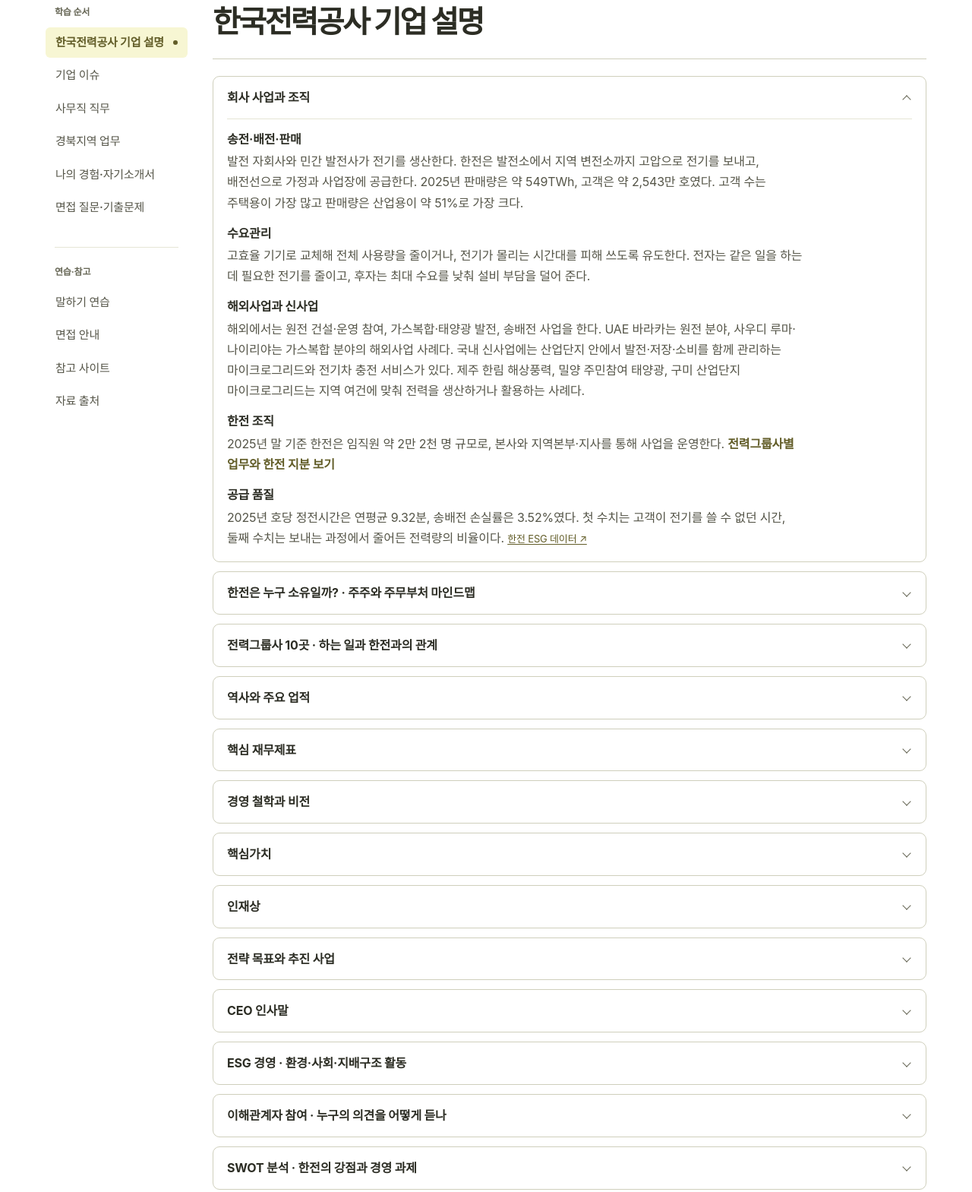
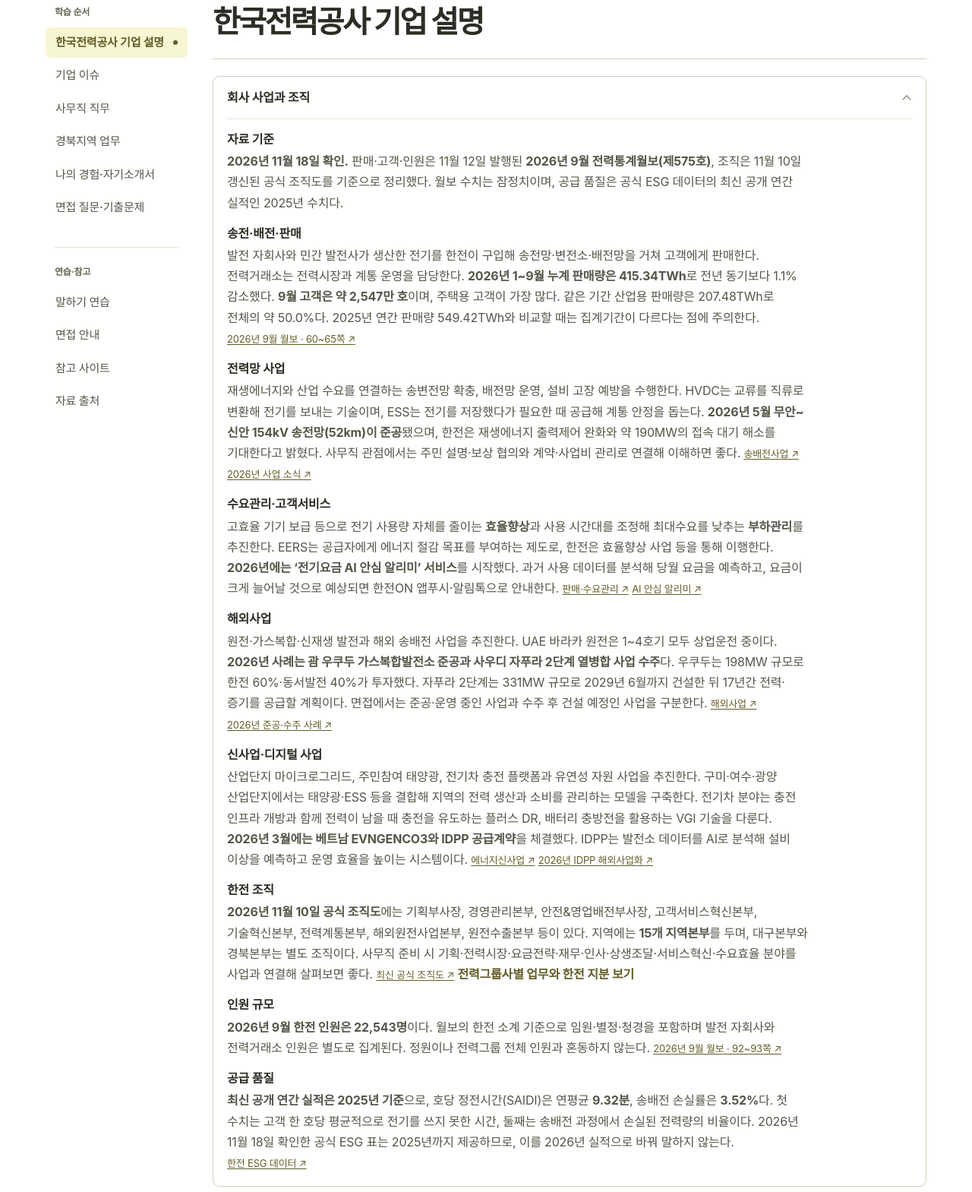
Before and after one commit to ayun-jeong/kepco-interview, a plain HTML site: page index.html in a window 1280 px wide. Shown: the part 110-1679 px from the top of the page at 76% size. Drawn offline with Linux system fonts and the light colour scheme.

Commit message:
Update company business and organization with November 2026 sources

```diff
--- a/index.html
+++ b/index.html
@@ -48,11 +48,15 @@
   <div class="shead"><h2>한국전력공사 기업 설명</h2></div>
   <details class="chapter" id="company-business" open><summary>회사 사업과 조직</summary>
     <dl class="profile">
-      <dt>송전·배전·판매</dt><dd>발전 자회사와 민간 발전사가 전기를 생산한다. 한전은 발전소에서 지역 변전소까지 고압으로 전기를 보내고, 배전선으로 가정과 사업장에 공급한다. 2025년 판매량은 약 549TWh, 고객은 약 2,543만 호였다. 고객 수는 주택용이 가장 많고 판매량은 산업용이 약 51%로 가장 크다.</dd>
-      <dt>수요관리</dt><dd>고효율 기기로 교체해 전체 사용량을 줄이거나, 전기가 몰리는 시간대를 피해 쓰도록 유도한다. 전자는 같은 일을 하는 데 필요한 전기를 줄이고, 후자는 최대 수요를 낮춰 설비 부담을 덜어 준다.</dd>
-      <dt>해외사업과 신사업</dt><dd>해외에서는 원전 건설·운영 참여, 가스복합·태양광 발전, 송배전 사업을 한다. UAE 바라카는 원전 분야, 사우디 루마·나이리야는 가스복합 분야의 해외사업 사례다. 국내 신사업에는 산업단지 안에서 발전·저장·소비를 함께 관리하는 마이크로그리드와 전기차 충전 서비스가 있다. 제주 한림 해상풍력, 밀양 주민참여 태양광, 구미 산업단지 마이크로그리드는 지역 여건에 맞춰 전력을 생산하거나 활용하는 사례다.</dd>
-      <dt>한전 조직</dt><dd>2025년 말 기준 한전은 임직원 약 2만 2천 명 규모로, 본사와 지역본부·지사를 통해 사업을 운영한다. <a class="elink screenonly" href="#company-group">전력그룹사별 업무와 한전 지분 보기</a></dd>
-      <dt>공급 품질</dt><dd>2025년 호당 정전시간은 연평균 9.32분, 송배전 손실률은 3.52%였다. 첫 수치는 고객이 전기를 쓸 수 없던 시간, 둘째 수치는 보내는 과정에서 줄어든 전력량의 비율이다. <a class="source-link" href="https://www.kepco.co.kr/home/esg/esgdata/entire/conts.do">한전 ESG 데이터 ↗</a></dd>
+      <dt>자료 기준</dt><dd><strong>2026년 11월 18일 확인.</strong> 판매·고객·인원은 11월 12일 발행된 <strong>2026년 9월 전력통계월보(제575호)</strong>, 조직은 11월 10일 갱신된 공식 조직도를 기준으로 정리했다. 월보 수치는 잠정치이며, 공급 품질은 공식 ESG 데이터의 최신 공개 연간 실적인 2025년 수치다.</dd>
+      <dt>송전·배전·판매</dt><dd>발전 자회사와 민간 발전사가 생산한 전기를 한전이 구입해 송전망·변전소·배전망을 거쳐 고객에게 판매한다. 전력거래소는 전력시장과 계통 운영을 담당한다. <strong>2026년 1~9월 누계 판매량은 415.34TWh</strong>로 전년 동기보다 1.1% 감소했다. <strong>9월 고객은 약 2,547만 호</strong>이며, 주택용 고객이 가장 많다. 같은 기간 산업용 판매량은 207.48TWh로 전체의 약 50.0%다. 2025년 연간 판매량 549.42TWh와 비교할 때는 집계기간이 다르다는 점에 주의한다. <a class="source-link" href="https://www.kepco.co.kr/home/customer/library/electricity-statistics/monthly-stats/boardView.do?boardMngNo=159&amp;boardNo=282">2026년 9월 월보 · 60~65쪽 ↗</a></dd>
+      <dt>전력망 사업</dt><dd>재생에너지와 산업 수요를 연결하는 송변전망 확충, 배전망 운영, 설비 고장 예방을 수행한다. HVDC는 교류를 직류로 변환해 전기를 보내는 기술이며, ESS는 전기를 저장했다가 필요한 때 공급해 계통 안정을 돕는다. <strong>2026년 5월 무안~신안 154kV 송전망(52km)이 준공</strong>됐으며, 한전은 재생에너지 출력제어 완화와 약 190MW의 접속 대기 해소를 기대한다고 밝혔다. 사무직 관점에서는 주민 설명·보상 협의와 계약·사업비 관리로 연결해 이해하면 좋다. <a class="source-link" href="https://www.kepco.co.kr/home/business/transbus.do">송배전사업 ↗</a> <a class="source-link" href="https://www.kepco.co.kr/KEPCO_FILE/html/2026_07/news.html">2026년 사업 소식 ↗</a></dd>
+      <dt>수요관리·고객서비스</dt><dd>고효율 기기 보급 등으로 전기 사용량 자체를 줄이는 <strong>효율향상</strong>과 사용 시간대를 조정해 최대수요를 낮추는 <strong>부하관리</strong>를 추진한다. EERS는 공급자에게 에너지 절감 목표를 부여하는 제도로, 한전은 효율향상 사업 등을 통해 이행한다. <strong>2026년에는 ‘전기요금 AI 안심 알리미’ 서비스</strong>를 시작했다. 과거 사용 데이터를 분석해 당월 요금을 예측하고, 요금이 크게 늘어날 것으로 예상되면 한전ON 앱푸시·알림톡으로 안내한다. <a class="source-link" href="https://www.kepco.co.kr/home/business/salesbus.do">판매·수요관리 ↗</a> <a class="source-link" href="https://www.kepco.co.kr/KEPCO_FILE/html/2026_07/news.html">AI 안심 알리미 ↗</a></dd>
+      <dt>해외사업</dt><dd>원전·가스복합·신재생 발전과 해외 송배전 사업을 추진한다. UAE 바라카 원전은 1~4호기 모두 상업운전 중이다. <strong>2026년 사례는 괌 우쿠두 가스복합발전소 준공과 사우디 자푸라 2단계 열병합 사업 수주</strong>다. 우쿠두는 198MW 규모로 한전 60%·동서발전 40%가 투자했다. 자푸라 2단계는 331MW 규모로 2029년 6월까지 건설한 뒤 17년간 전력·증기를 공급할 계획이다. 면접에서는 준공·운영 중인 사업과 수주 후 건설 예정인 사업을 구분한다. <a class="source-link" href="https://www.kepco.co.kr/home/business/overseasbus.do">해외사업 ↗</a> <a class="source-link" href="https://www.kepco.co.kr/KEPCO_FILE/html/2026_07/news.html">2026년 준공·수주 사례 ↗</a></dd>
+      <dt>신사업·디지털 사업</dt><dd>산업단지 마이크로그리드, 주민참여 태양광, 전기차 충전 플랫폼과 유연성 자원 사업을 추진한다. 구미·여수·광양 산업단지에서는 태양광·ESS 등을 결합해 지역의 전력 생산과 소비를 관리하는 모델을 구축한다. 전기차 분야는 충전 인프라 개방과 함께 전력이 남을 때 충전을 유도하는 플러스 DR, 배터리 충방전을 활용하는 VGI 기술을 다룬다. <strong>2026년 3월에는 베트남 EVNGENCO3와 IDPP 공급계약</strong>을 체결했다. IDPP는 발전소 데이터를 AI로 분석해 설비 이상을 예측하고 운영 효율을 높이는 시스템이다. <a class="source-link" href="https://www.kepco.co.kr/home/business/newbus.do">에너지신사업 ↗</a> <a class="source-link" href="https://www.kepco.co.kr/KEPCO_FILE/html/2026_04/mission.html">2026년 IDPP 해외사업화 ↗</a></dd>
+      <dt>한전 조직</dt><dd><strong>2026년 11월 10일 공식 조직도</strong>에는 기획부사장, 경영관리본부, 안전&amp;영업배전부사장, 고객서비스혁신본부, 기술혁신본부, 전력계통본부, 해외원전사업본부, 원전수출본부 등이 있다. 지역에는 <strong>15개 지역본부</strong>를 두며, 대구본부와 경북본부는 별도 조직이다. 사무직 준비 시 기획·전력시장·요금전략·재무·인사·상생조달·서비스혁신·수요효율 분야를 사업과 연결해 살펴보면 좋다. <a class="source-link" href="https://www.kepco.co.kr/home/about/orgaznization/orgchart/conts.do">최신 공식 조직도 ↗</a> <a class="elink screenonly" href="#company-group">전력그룹사별 업무와 한전 지분 보기</a></dd>
+      <dt>인원 규모</dt><dd><strong>2026년 9월 한전 인원은 22,543명</strong>이다. 월보의 한전 소계 기준으로 임원·별정·청경을 포함하며 발전 자회사와 전력거래소 인원은 별도로 집계된다. 정원이나 전력그룹 전체 인원과 혼동하지 않는다. <a class="source-link" href="https://www.kepco.co.kr/home/customer/library/electricity-statistics/monthly-stats/boardView.do?boardMngNo=159&amp;boardNo=282">2026년 9월 월보 · 92~93쪽 ↗</a></dd>
+      <dt>공급 품질</dt><dd><strong>최신 공개 연간 실적은 2025년 기준</strong>으로, 호당 정전시간(SAIDI)은 연평균 <strong>9.32분</strong>, 송배전 손실률은 <strong>3.52%</strong>다. 첫 수치는 고객 한 호당 평균적으로 전기를 쓰지 못한 시간, 둘째는 송배전 과정에서 손실된 전력량의 비율이다. 2026년 11월 18일 확인한 공식 ESG 표는 2025년까지 제공하므로, 이를 2026년 실적으로 바꿔 말하지 않는다. <a class="source-link" href="https://www.kepco.co.kr/home/esg/esgdata/entire/conts.do">한전 ESG 데이터 ↗</a></dd>
     </dl>
   </details>
   <details class="chapter" id="company-ownership"><summary>한전은 누구 소유일까? · 주주와 주무부처 마인드맵</summary>
```
